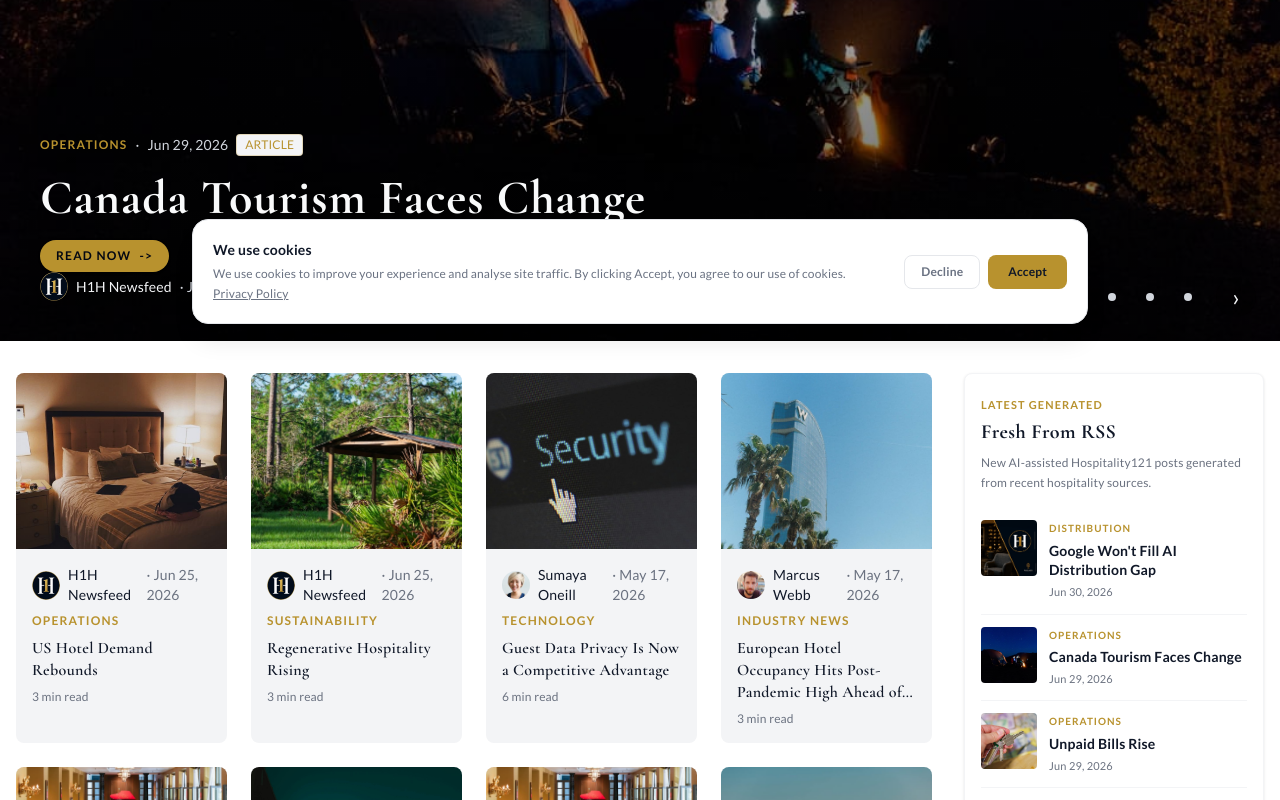
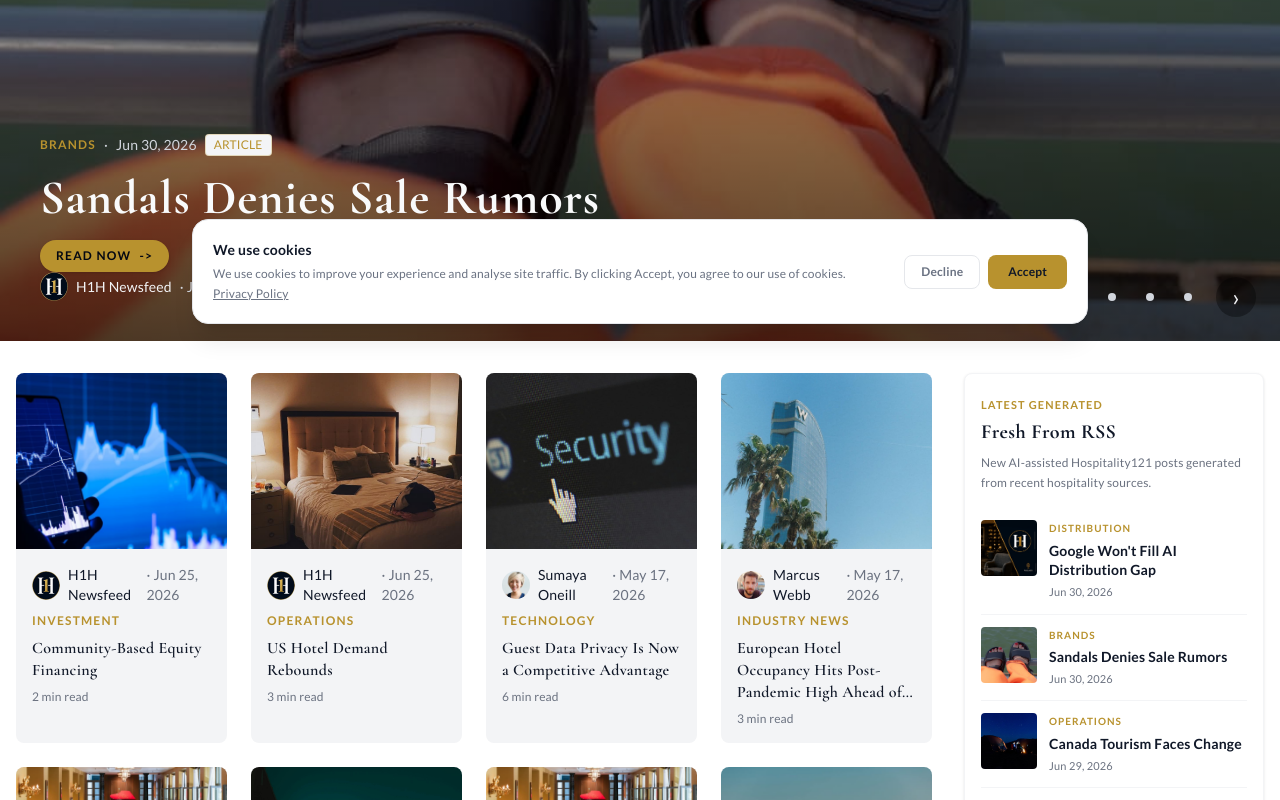
Before and after one commit to Aitibour/hospitality121, a Next.js app: page / in a window 1280 px wide. Shown: the part 460-1260 px from the top of the page. Built offline with nearby package versions, Linux system fonts and the light colour scheme; no server answers.

Commit message:
feat(news): auto-post sandals-not-for-sale

```diff
--- /dev/null
+++ b/content/news/sandals-not-for-sale.mdx
@@ -0,0 +1,35 @@
+---
+title: "Sandals Denies Sale Rumors"
+category: "BRANDS"
+author: "H1H Newsfeed"
+authorAvatar: "/images/Logo.png"
+date: "2026-06-30"
+readTime: "2 min read"
+image: "/images/content/auto-sandals-not-for-sale.jpg"
+featured: false
+type: "news"
+description: "Sandals CEO shuts down rumors of a potential sale, investing in properties instead."
+source: "skift.com"
+sourceUrl: "https://skift.com/2026/06/30/not-for-sale-sandals-ceo-shuts-down-deal-rumors/"
+---
+
+The all-inclusive resort operator Sandals has denied rumors of a potential sale. According to the company's executive chairman, there are no plans to sell the business. Instead, Sandals is focusing on investing tens of millions of dollars into its properties to drive rate premiums and enhance the guest experience.
+
+This significant investment is expected to have a positive impact on the company's operations and revenue. By upgrading its properties, Sandals aims to increase its average daily rates and attract more high-end customers. This strategy is likely to pay off, given the growing demand for luxury travel experiences.
+
+The denial of sale rumors comes as a relief to Sandals' loyal customer base and employees. The company has built a strong reputation in the all-inclusive resort market, and a change in ownership could have potentially disrupted its operations and affected its brand image.
+
+Sandals' decision to invest in its properties is also a testament to the company's commitment to providing exceptional guest experiences. The all-inclusive resort model is highly competitive, and Sandals must continually innovate and improve its offerings to stay ahead of the competition.
+
+The investment in properties is also expected to have a positive impact on the local economies where Sandals operates. The company's resorts often serve as a major source of employment and revenue for local communities, and the upgrades are likely to attract more visitors and stimulate economic growth.
+
+In the context of the current hospitality landscape, Sandals' decision to invest in its properties is a smart move. The company is well-positioned to capitalize on the growing demand for luxury travel experiences and to maintain its competitive edge in the all-inclusive resort market.
+
+Overall, Sandals' denial of sale rumors and decision to invest in its properties is a positive development for the company, its customers, and its employees. It demonstrates the company's commitment to its brand and its vision for the future, and it is likely to have a lasting impact on the hospitality industry.
+
+## Related Hospitality121 Coverage
+
+- [Hospitality121 Core Hub](https://hospitality121.com)
+- [Hospitality News](https://hospitality121.com/news)
+- [Guest Experience](https://hospitality121.com/guest-experience)
+- [Hospitality Technology in Toronto](https://hospitality121.com/geo/hospitality-technology-toronto)
--- a/scripts/seen-articles.json
+++ b/scripts/seen-articles.json
@@ -167,5 +167,6 @@
   "https://skift.com/2026/06/29/visa-steps-into-travel-and-into-competition-with-its-own-card-issuers/",
   "https://skift.com/2026/06/29/destination-canada-marsha-walden-ceo-departure/",
   "https://www.hospitalitynet.org/news/4133253/hotelogix-introduces-multi-property-manager-to-strengthen-group-level-oversight-for-expanding-hotel-chains",
-  "https://www.hospitalitynet.org/opinion/4133252/ai-native-distribution-is-the-one-thing-google-wont-build"
+  "https://www.hospitalitynet.org/opinion/4133252/ai-native-distribution-is-the-one-thing-google-wont-build",
+  "https://skift.com/2026/06/30/not-for-sale-sandals-ceo-shuts-down-deal-rumors/"
 ]
```
Also changed, not shown: public/images/content/auto-sandals-not-for-sale.jpg (added).
